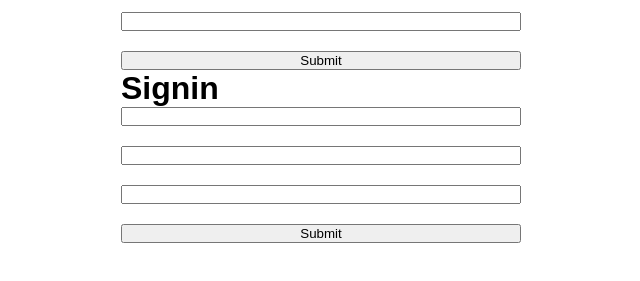
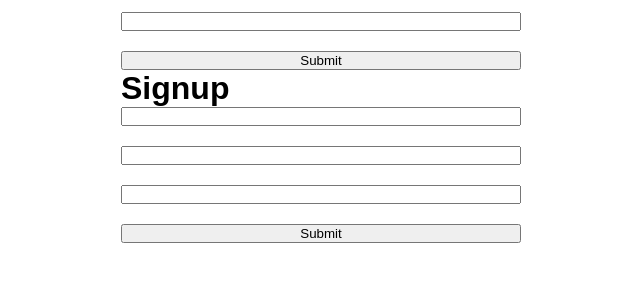
Before and after one commit to HorbynkoIvan/forms_react, a React (Create React App) app: page / in a window 1280 px wide. Shown: the part 299-580 px from the top of the page, without its empty margins (319-959 px from the left). Built offline with nearby package versions, Linux system fonts and the light colour scheme; a web font is replaced by a local one.

Commit message:
added yup validation for formik

```diff
--- a/src/formik/basicForm3_with_yup.js
+++ b/src/formik/basicForm3_with_yup.js
@@ -1,29 +1,59 @@
 import React from 'react';
-import {Formik, Form, Field} from 'formik';
+import { Formik, Form, Field } from 'formik';
 import * as Yup from 'yup';
+
 import './basicForm.scss'
 
 //Formik has a special config option / prop for Yup called validationSchema which will automatically
 // transform Yup's validation errors into a pretty object whose keys match values and touched
 
-const ValidationSchemaExample = () => {
-    return (
-        <div className='basicFormik'>
-            <h1>Signin</h1>
-            <Formik>
-                {
-                    ({}) => (
-                        <Form>
-                            <Field name='firstName'/>
-                            <Field name='lastName'/>
-                            <Field type='email' name='email'/>
-                            <button>Submit</button>
-                        </Form>
-                    )
-                }
-            </Formik>
-        </div>
-    )
-}
+
+const SignupSchema = Yup.object().shape({
+    firstName: Yup.string()
+        .min(2, 'Too Short!')
+        .max(50, 'Too Long!')
+        .required('Required'),
+    lastName: Yup.string()
+        .min(5, 'Too Short!')
+        .max(50, 'Too Long!')
+        .required('Required'),
+    email: Yup.string()
+        .email('Invalid email')
+        .required('Required'),
+});
+
+export const ValidationSchemaExample = () => (
+    <div className='basicFormik'>
+        <h1>Signup</h1>
+        <Formik
+            initialValues={{
+                firstName: '',
+                lastName: '',
+                email: '',
+            }}
+            validationSchema={SignupSchema}
+            onSubmit={values => {
+                // same shape as initial values
+                console.log(values);
+            }}
+        >
+            {({ errors, touched }) => (
+                <Form>
+                    <Field name="firstName" />
+                    {errors.firstName && touched.firstName ? (
+                        <div>{errors.firstName}</div>
+                    ) : null}
+                    <Field name="lastName" />
+                    {errors.lastName && touched.lastName ? (
+                        <div>{errors.lastName}</div>
+                    ) : null}
+                    <Field name="email" type="email" />
+                    {errors.email && touched.email ? <div>{errors.email}</div> : null}
+                    <button type="submit">Submit</button>
+                </Form>
+            )}
+        </Formik>
+    </div>
+);
 
 export default ValidationSchemaExample;
```
Also changed, not shown: 1 other file (tests, documents, lock files or other folders).
